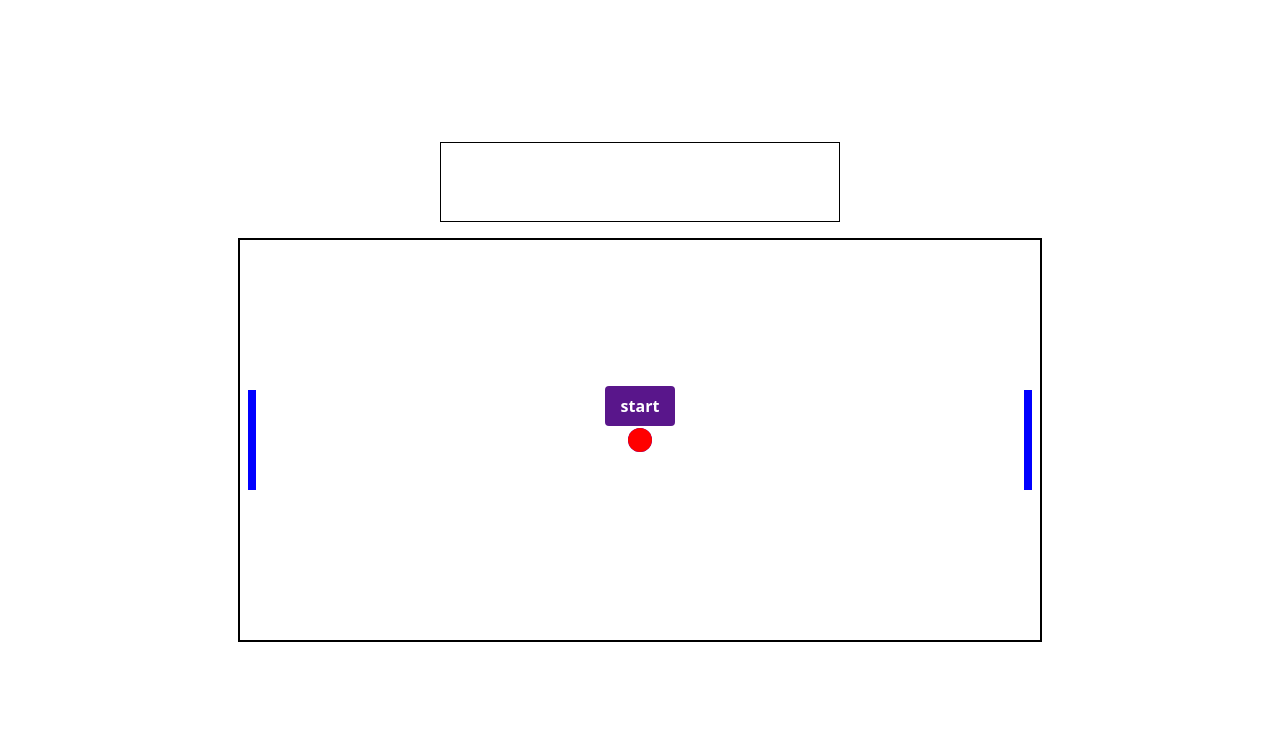
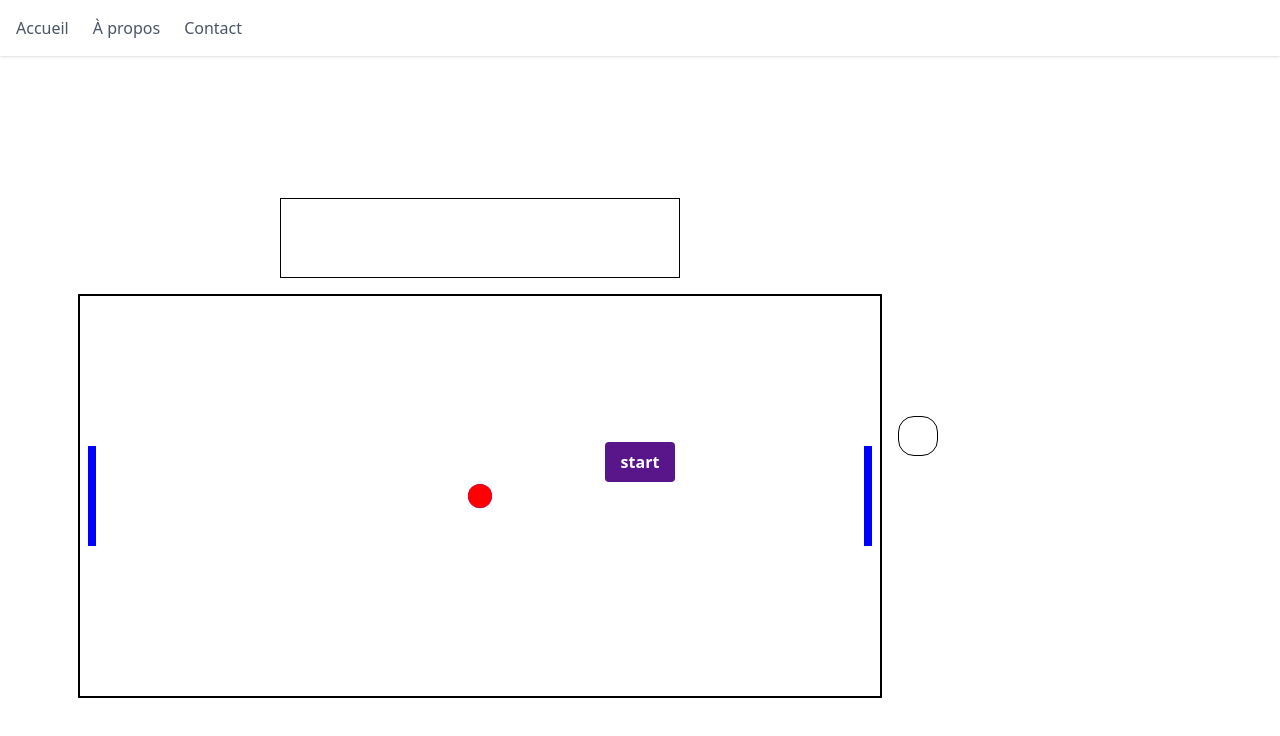
Before and after one commit to dbislimi/ft_transcendence, a React (Vite) app in the folder srcs/frontend/app/: page /game in a window 1280 px wide. Shown: the top 736 px of the page. Built offline with nearby package versions, Linux system fonts and the light colour scheme; no server answers.

Commit message:
little front

```diff
--- /dev/null
+++ b/srcs/frontend/app/src/Components/Chat.tsx
@@ -0,0 +1,13 @@
+import { useState } from "react";
+
+export default function Chat() {
+	const [state, setState] = useState(false);
+
+	return (
+		<>
+			<button type="button" onClick={() => setState(!state)} className="absolute bottom-0 left-0 size-10 border shadow-amber-600 rounded-2xl"></button>
+			{state && <div className=" w-1/4 h-100 overflow-auto border">
+				</div>}
+		</>
+	);
+}
--- /dev/null
+++ b/srcs/frontend/app/src/Components/Header.tsx
@@ -0,0 +1,11 @@
+export default function Header (){
+	return (
+		<header className="w-full bg-white shadow p-4 flex justify-between items-center">
+			<nav className="md:flex gap-6 text-gray-600">
+				<a href="#" className="hover:text-blue-600">Accueil</a>
+				<a href="#" className="hover:text-blue-600">À propos</a>
+				<a href="#" className="hover:text-blue-600">Contact</a>
+			</nav>
+		</header>
+	)
+}
--- a/srcs/frontend/app/src/main.tsx
+++ b/srcs/frontend/app/src/main.tsx
@@ -1,6 +1,7 @@
 import { StrictMode } from "react";
 import { createRoot } from "react-dom/client";
 import "./index.css";
+import Header from "./Components/Header";
 import * as pages from './pages'
 import { createBrowserRouter, RouterProvider } from "react-router";
 
@@ -14,6 +15,7 @@ const router = createBrowserRouter([
 
 createRoot(document.getElementById("root")!).render(
 	<StrictMode>
+		<Header />
 		<RouterProvider router={router} />
 	</StrictMode>
 );
--- a/srcs/frontend/app/src/pages/Game.tsx
+++ b/srcs/frontend/app/src/pages/Game.tsx
@@ -1,6 +1,7 @@
 import { useCallback, useEffect, useRef, useState } from "react";
 import PongCanvas from "../Components/PongCanvas";
 import Scoreboard from "../Components/Scoreboard";
+import Chat from "../Components/Chat";
 
 export interface Players {
 	p1: { size: number; y: number };
@@ -84,7 +85,7 @@ export default function Game() {
 	};
 	return (
 		<>
-			<div className="h-screen w-screen flex flex-col items-center justify-center">
+			<div className="h-screen w-screen flex flex-col lg:flex-row items-center justify-center">
 				<button
 					className="absolute z-10 bg-purple-900 text-white hover:bg-blue-400 font-bold py-2 px-4 mt-3 rounded"
 					type="button"
@@ -92,8 +93,13 @@ export default function Game() {
 				>
 					{!state ? "start" : "stop"}
 				</button>
-				<Scoreboard />
-				<PongCanvas ball={ballRef} players={playersRef} scale={scale} />
+				<div className="flex flex-col items-center justify-center p-4">
+					<Scoreboard />
+					<PongCanvas ball={ballRef} players={playersRef} scale={scale} />
+				</div>
+				<div className="relative w-full lg:w-1/4">
+					<Chat />
+				</div>
 			</div>
 		</>
 	);
```
Also changed, not shown: 1 other file (tests, documents, lock files or other folders).
